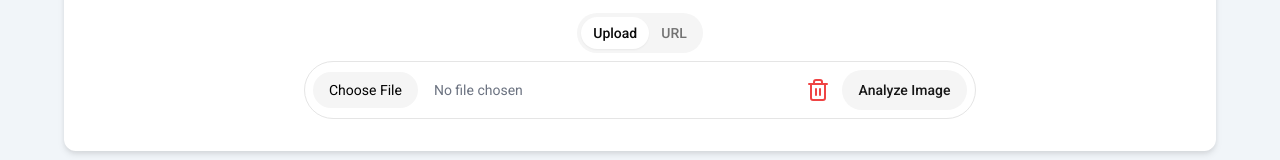
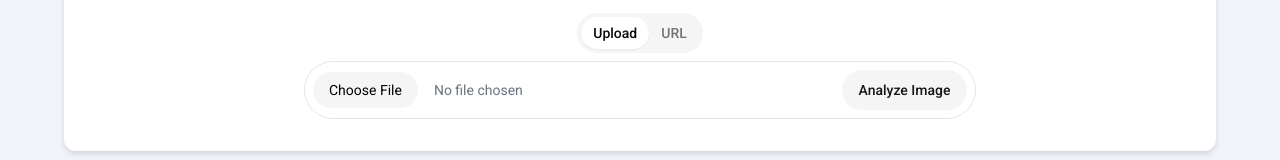
Before and after one commit to fachryafrz/visionalyze, a Next.js app: page / in a window 1280 px wide. Shown: the part 139-299 px from the top of the page. Built offline with nearby package versions, Linux system fonts and the light colour scheme.

Commit message:
feat: add image prop to AnalyzeButton and conditionally render clear button

```diff
--- a/src/components/image-upload.tsx
+++ b/src/components/image-upload.tsx
@@ -184,9 +184,10 @@ export default function ImageUpload() {
 
               {/* Generate */}
               <AnalyzeButton
+                image={image}
+                loading={loading}
                 handleGenerate={handleGenerate}
                 handleClear={handleClear}
-                loading={loading}
               />
             </div>
           </TabsContent>
@@ -209,9 +210,10 @@ export default function ImageUpload() {
 
               {/* Generate */}
               <AnalyzeButton
+                image={image}
+                loading={loading}
                 handleGenerate={handleGenerate}
                 handleClear={handleClear}
-                loading={loading}
               />
             </div>
           </TabsContent>
@@ -245,12 +247,14 @@ export default function ImageUpload() {
 }
 
 function AnalyzeButton({
+  loading,
+  image,
   handleGenerate,
   handleClear,
-  loading,
 }: AnalyzeButtonProps) {
   return (
     <>
+      {image && (
         <Button
           variant={`ghost`}
           size={`icon`}
@@ -260,6 +264,7 @@ function AnalyzeButton({
         >
           <Trash2 className={`!w-6 !h-6`} />
         </Button>
+      )}
 
       {/* Generate */}
       <Button
--- a/src/lib/types.ts
+++ b/src/lib/types.ts
@@ -7,6 +7,7 @@ export type GeminiAPIError = {
 };
 
 export type AnalyzeButtonProps = {
+  image: string;
   loading: boolean;
   handleGenerate: () => void;
   handleClear: () => void;
```
Lines whose indentation alone changed are shown as unchanged.
